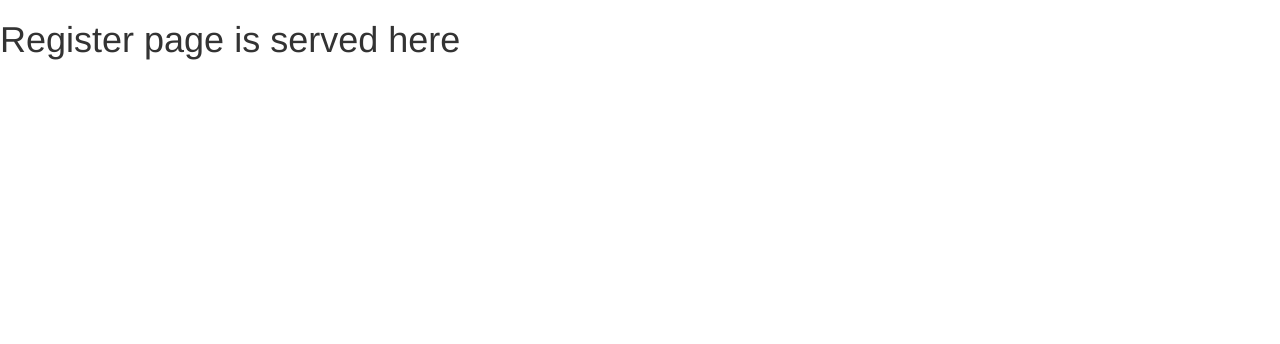
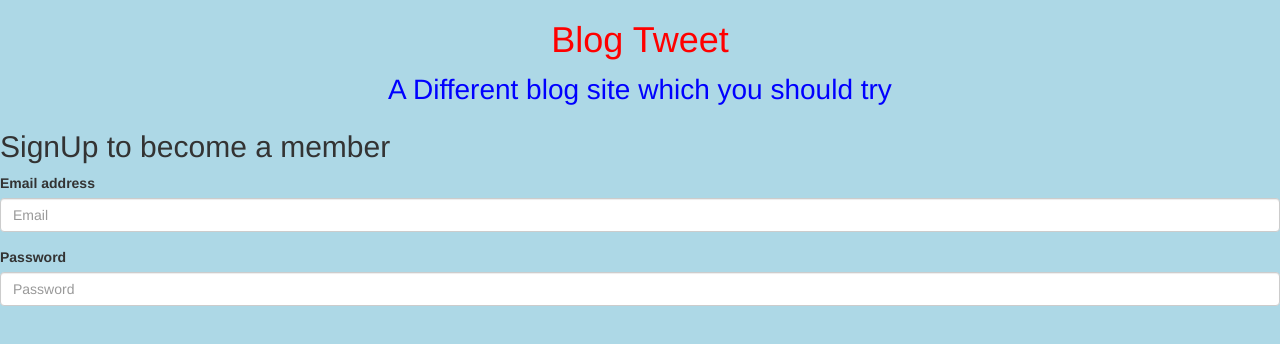
Before and after one commit to mokshagna517/Blog-Tweet, a website: page app/html/register.html in a window 1280 px wide. Drawn offline with nearby package versions, Linux system fonts and the light colour scheme.

Commit message:
Bootstrap

```diff
--- a/app/html/register.html
+++ b/app/html/register.html
@@ -17,8 +17,24 @@
       <script src="https://oss.maxcdn.com/respond/1.4.2/respond.min.js"></script>
     <![endif]-->
   </head>
-  <body>
-    <h1>Register page is served here</h1>
+  <body style="background-color:lightblue">
+   <header>
+    <h1 style="text-align:center;color:red">Blog Tweet</h1>
+    <p style="color:blue;font-size:28px;text-align:center">A Different blog site which you should try</p>
+</header>
+
+     <h2>SignUp to become a member</h2>
+    <form width="60%">
+  <div class="form-group">
+    <label for="exampleInputEmail1">Email address</label>
+    <input type="email" class="form-control" id="exampleInputEmail1" placeholder="Email">
+  </div>
+  <div class="form-group">
+    <label for="exampleInputPassword1">Password</label>
+    <input type="password" class="form-control" id="exampleInputPassword1" placeholder="Password">
+  </div>
+  </form>
+
 
     <!-- jQuery (necessary for Bootstrap's JavaScript plugins) -->
     <script src="https://ajax.googleapis.com/ajax/libs/jquery/1.12.4/jquery.min.js"></script>
```
Also changed, not shown: app/html/images.jpeg (added).
